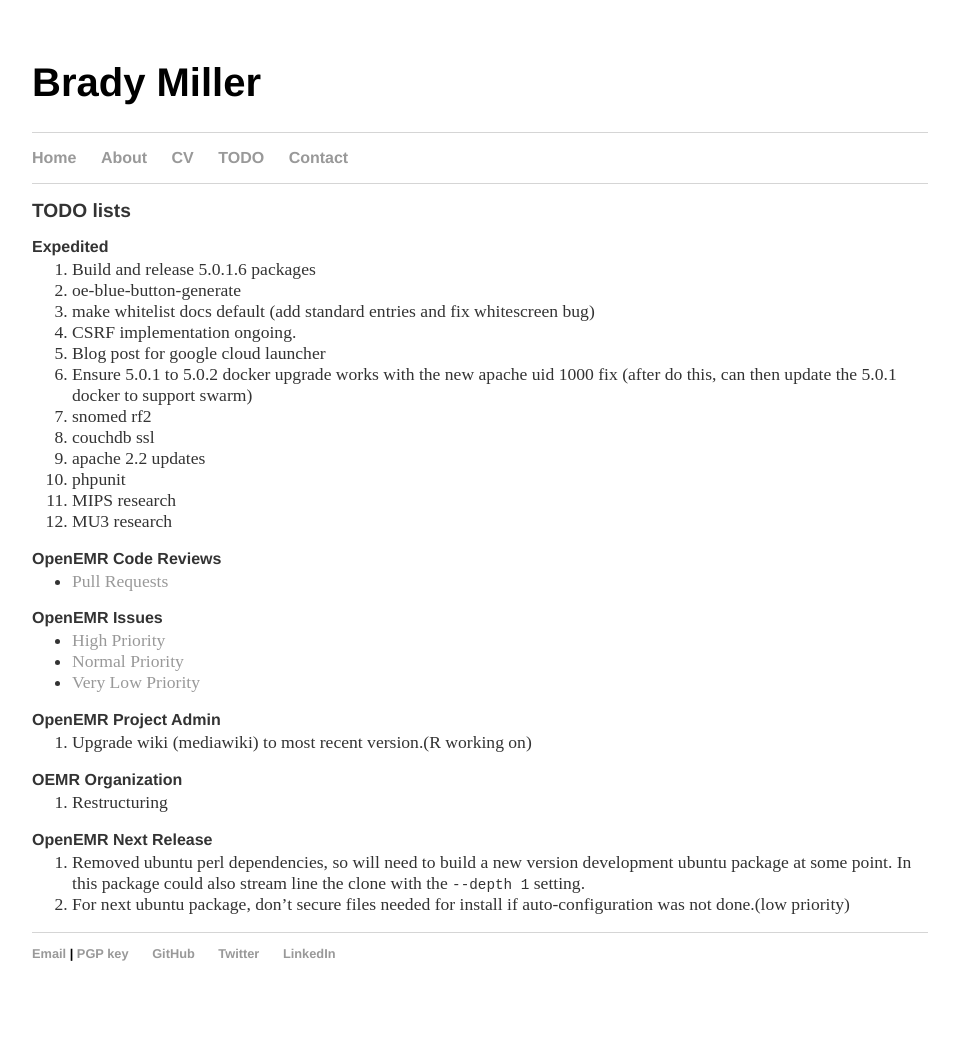
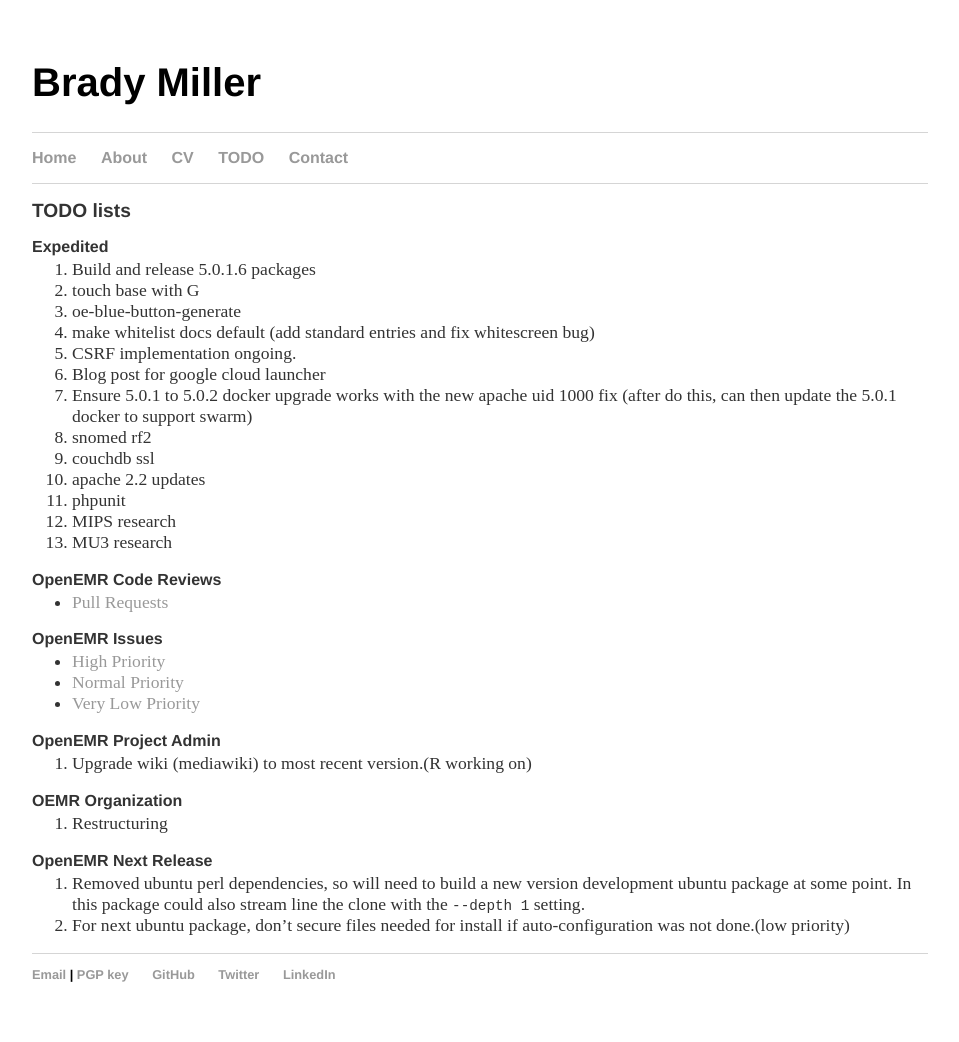
Before and after one commit to bradymiller/bradymiller.github.io, a Jekyll site: the page built from todo/index.md, in a window 1280 px wide. Shown: the whole page, without its empty margins (160-1119 px from the left). Built offline with Jekyll 4.4.1, drawn with Linux system fonts in a browser that asks for light colours; our own code applies the rules of GitHub Pages for plain Markdown files; before the commit the page ends 1021 px from its top, so only the background shows below that.

Commit message:
Update index.md

```diff
--- a/todo/index.md
+++ b/todo/index.md
@@ -5,6 +5,7 @@
 
 ### Expedited
 1. Build and release 5.0.1.6 packages
+1. touch base with G
 1. oe-blue-button-generate
 1. make whitelist docs default (add standard entries and fix whitescreen bug)
 1. CSRF implementation ongoing.
```
